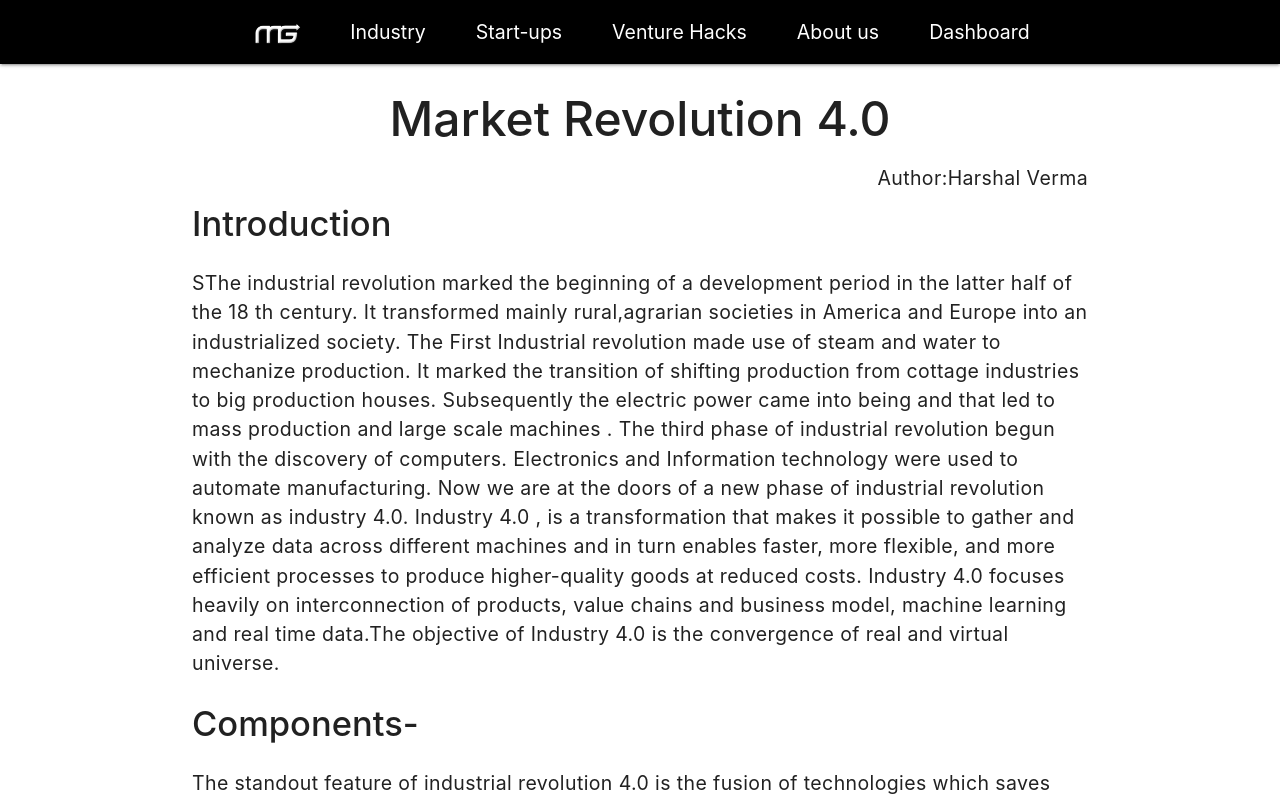
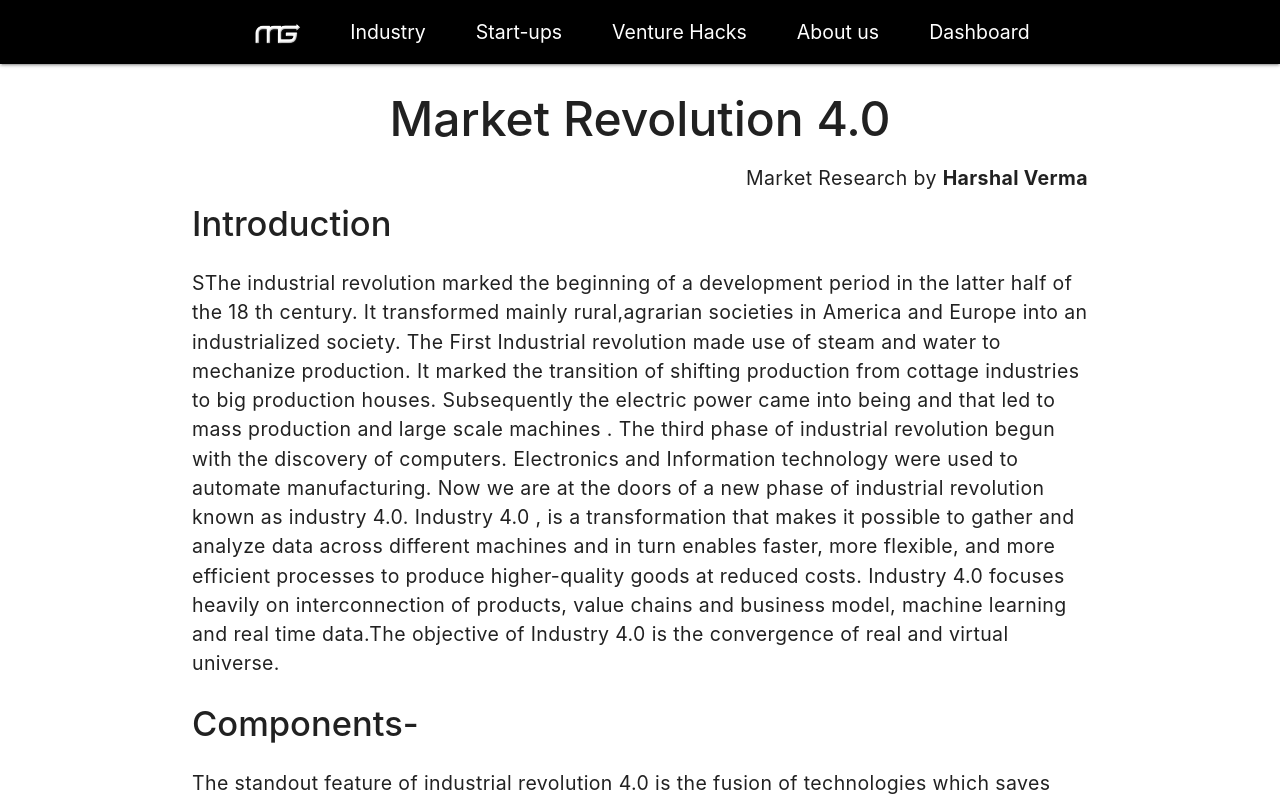
Before and after one commit to MarketGad/market-research-blog-frontend, a React (Create React App) app: page /s2006 in a window 1280 px wide. Shown: the top 800 px of the page. Built offline with nearby package versions, Linux system fonts and the light colour scheme.

Commit message:
Update s2006.js

```diff
--- a/src/components/articles/startups/s2006.js
+++ b/src/components/articles/startups/s2006.js
@@ -7,7 +7,7 @@ const s2006 = () => {
             <div className="container">
                 <h3 className="article-head center">Market Revolution 4.0</h3>
                 <div className="center article-content" style={{ textAlign: "right" }}>
-                    Author:Harshal Verma <br />
+                    Market Research by <b>Harshal Verma</b> <br />
                 </div>
                 <p className="article-subhead">Introduction</p>
                     <p className="article-content">SThe industrial revolution marked the beginning of a development period
```
